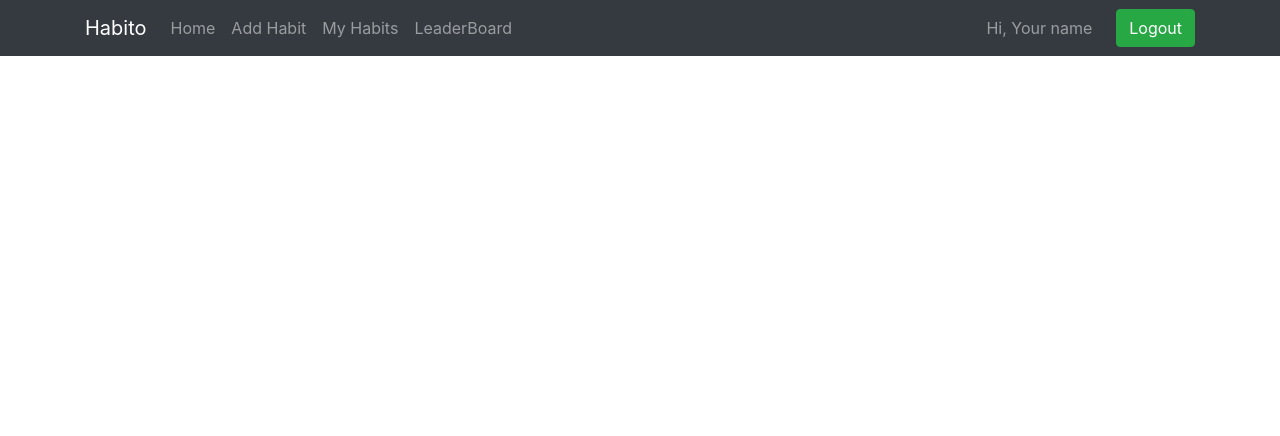
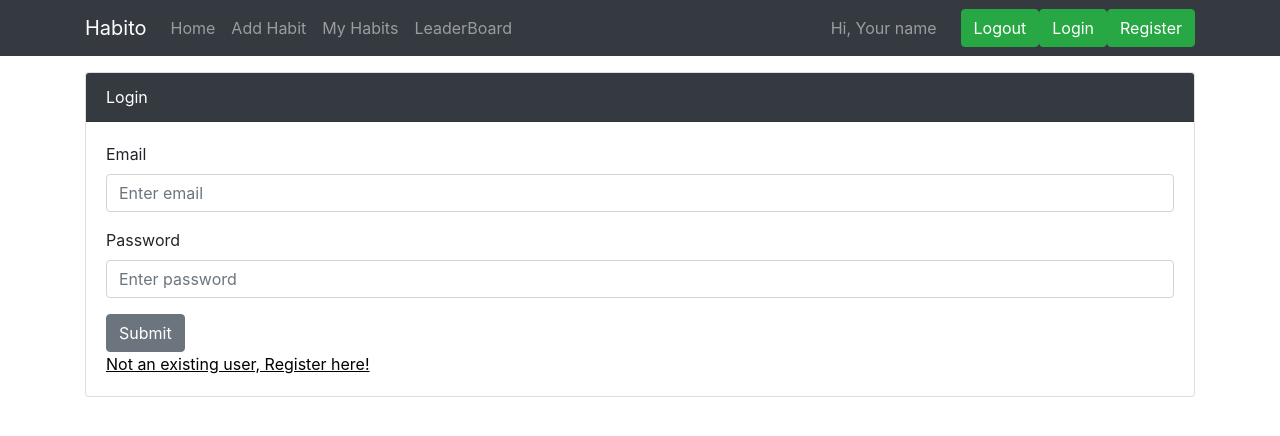
Before and after one commit to aniket321/Habit-Builder, a React (Create React App) app in the folder client/: page /login in a window 1280 px wide. Shown: the top 436 px of the page. Built offline with nearby package versions, Linux system fonts and the light colour scheme.

Commit message:
Added Login Component

```diff
--- a/client/src/App.js
+++ b/client/src/App.js
@@ -1,32 +1,41 @@
 import React, { useState } from 'react';
 import 'bootstrap/dist/css/bootstrap.min.css';
 import './App.css';
+import { Container } from 'reactstrap';
 import { BrowserRouter as Router, Route, Switch } from 'react-router-dom'
 
 import AppNavBar from './components/AppNavBar';
 import Home from './components/Home';
 import NewHabit from './components/NewHabit';
 import HabitList from './components/HabitList';
+import Landing from './components/Landing';
+import Login from './components/LoginPage';
+
 
 function App() {
 
     const [authedUser, setAuthedUser] = useState({
-        id: "null",
+        id: null,
     })
 
     return (
         <Router>
             {authedUser.id === null ? (
-                <div className="container">
-                    {/* <Switch>
-                        <Route exact path='/' render={() => (
-                            <Login
-                                updateAuthedUser={updateAuthedUser}
-                            />
-                        )}
-                        />)
-                        <Route exact path="/register" component={Register} />
-                    </Switch> */}
+                <div>
+                    <Switch>
+                        <>
+                            <AppNavBar />
+                            <Container className="mt-3">
+                                <Route exact path="/" component={Landing} />
+                                <Route exact path='/login' render={() => (
+                                    <Login
+                                    />
+                                )}
+                                />
+                                {/* <Route exact path="/register" component={Register} /> */}
+                            </Container>
+                        </>
+                    </Switch>
                 </div>
             ) : (
                     <>
--- a/client/src/components/AppNavBar.js
+++ b/client/src/components/AppNavBar.js
@@ -12,6 +12,7 @@ import {
     Button,
     NavbarText
 } from 'reactstrap';
+import { Link } from 'react-router-dom';
 
 
 const AppNavBar = () => {
@@ -46,6 +47,12 @@ const AppNavBar = () => {
                         <Form inline>
                             <Button color="success">Logout</Button>
                         </Form>
+                        <Form inline>
+                            <Button color="success" href="/login">Login</Button>
+                        </Form>
+                        <Form inline>
+                            <Button color="success" as={Link} to="/register">Register</Button>
+                        </Form>
                     </Collapse>
                 </Container>
             </Navbar>
--- a/client/src/components/Home.js
+++ b/client/src/components/Home.js
@@ -15,8 +15,8 @@ const Home = () => {
     return (
         <Container style={{ width: "90%" }}>
             <div className="row mt-5">
-                <div className="col-md-3 col-sm-12 pl-0 pr-0 mb-3">
-                    <Card style={{ width: "16rem" }}>
+                <div className="col-md-3 col-sm-12 pl-0 pr-0 mb-3 mr-4">
+                    <Card>
                         <CardHeader>Stats</CardHeader>
                         <CardBody>
                             <CardTitle>Habits Added: <Badge color="primary">4</Badge></CardTitle>
@@ -35,7 +35,7 @@ const Home = () => {
                         </CardBody>
                     </Card>
                 </div>
-                <div className="col-md-3 col-sm-12 pl-0 pr-0">
+                <div className="col-md-3 col-sm-12 pl-0 pr-0 mr-4">
                     <Card >
                         <CardHeader>Reward Points</CardHeader>
                         <CardBody>
--- a/client/src/components/Landing.js
+++ b/client/src/components/Landing.js
@@ -0,0 +1,20 @@
+import React from 'react';
+import { Jumbotron, Button } from 'reactstrap';
+
+const Example = (props) => {
+    return (
+        <div>
+            <Jumbotron>
+                <h1 className="display-3">Habito!</h1>
+                <p className="lead">This is a simple hero unit, a simple Jumbotron-style component for calling extra attention to featured content or information.</p>
+                <hr className="my-2" />
+                <p>It uses utility classes for typography and spacing to space content out within the larger container.</p>
+                <p className="lead">
+                    <Button color="primary">Learn More</Button>
+                </p>
+            </Jumbotron>
+        </div>
+    );
+};
+
+export default Example;
--- /dev/null
+++ b/client/src/components/LoginPage.js
@@ -0,0 +1,84 @@
+import React, { useState } from 'react';
+import { Button, Form, FormGroup, Label, Input, FormText, Card, CardHeader, CardBody, CardTitle } from 'reactstrap';
+import { Link } from 'react-router-dom'
+
+
+
+const Login = (props) => {
+
+    /**
+    * @description state to store credentials of the user
+    */
+    const [loginDetails, setLoginDetails] = useState({
+        email: '',
+        password: '',
+    })
+
+    /**
+    * @description function to handle changes in the input fields
+    */
+    const handleChange = (e, field) => {
+        if (field === 'email') {
+            setLoginDetails({
+                ...loginDetails,
+                email: e.target.value
+            })
+        }
+
+        if (field === 'password') {
+            setLoginDetails({
+                ...loginDetails,
+                password: e.target.value
+            })
+        }
+    }
+
+    /**
+    * @description function to handle submit
+    */
+    const handleSubmit = async (e) => {
+        e.preventDefault();
+        console.log(loginDetails);
+
+    }
+
+    return (
+        <Card>
+            <CardHeader as="h5" style={{ backgroundColor: "#343A40", color: "#FFF" }}>Login</CardHeader>
+            <CardBody>
+                <Form onSubmit={handleSubmit}>
+                    <FormGroup>
+                        <Label for="email">Email</Label>
+                        <Input
+                            required
+                            type="email"
+                            name="email"
+                            id="email"
+                            value={loginDetails.email}
+                            onChange={(e) => handleChange(e, 'email')}
+                            placeholder="Enter email"
+                        />
+                    </FormGroup>
+                    <FormGroup>
+                        <Label for="password">Password</Label>
+                        <Input
+                            required
+                            type="password"
+                            name="password"
+                            id="password"
+                            value={loginDetails.password}
+                            onChange={(e) => handleChange(e, 'password')}
+                            placeholder="Enter password"
+                        />
+                    </FormGroup>
+                    <Button>Submit</Button>
+                </Form>
+                <Link to={`/register`} style={{ color: "black", textDecoration: "underline" }}>
+                    Not an existing user, Register here!
+                </Link>
+            </CardBody>
+        </Card>
+    );
+}
+
+export default Login;
```
